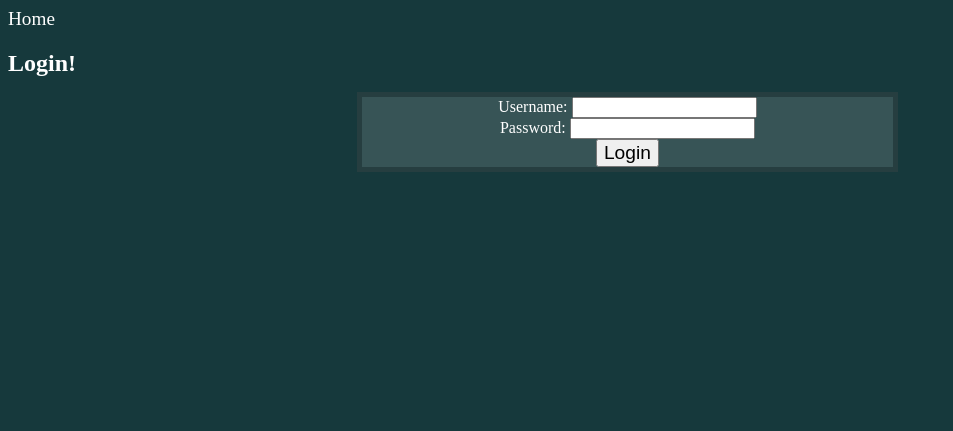
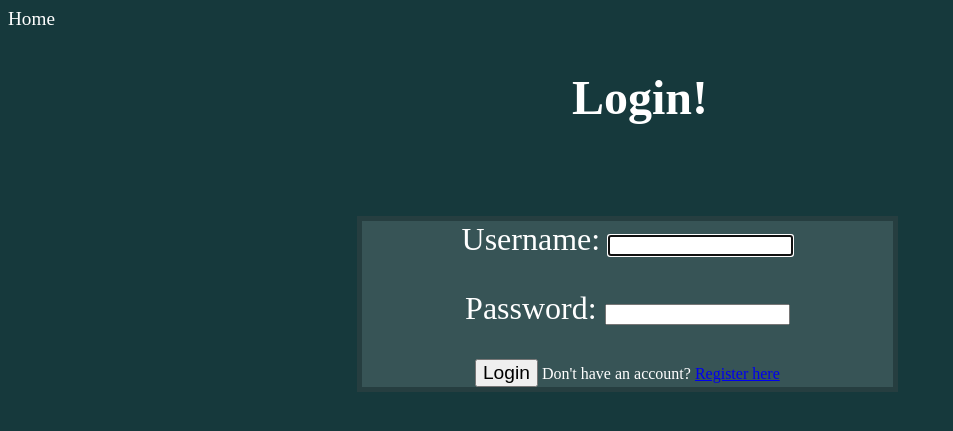
Before and after one commit to TimPasket/ThesisWebsite, a Django app: page /login.html in a window 1280 px wide. Shown: the top 431 px of the page, without its empty margins (0-953 px from the left). Run offline with Django 4.2, Linux system fonts and the light colour scheme.

Commit message:
Working Login, Logout functionality

```diff
--- a/thesisDjango/static/CSS/styles.css
+++ b/thesisDjango/static/CSS/styles.css
@@ -63,7 +63,8 @@ body {
 .line {
   margin-top: 5rem;
 }
-.regTitle {
+.regTitle,
+.logTitle {
   display: block;
   position: relative;
   text-align: center;
@@ -90,7 +91,8 @@ body {
   padding: 0;
   margin: 0;
 }
-.regForm li {
+.regForm p,
+.logForm p {
   margin: 2rem;
   font-size: 2rem;
 }
--- a/thesisDjango/users/forms.py
+++ b/thesisDjango/users/forms.py
@@ -7,7 +7,3 @@ class newUserForm(UserCreationForm):
   class Meta:
     model = User
     fields = ['username' , 'email', 'password1', 'password2']
-class loginForm(UserCreationForm):
-  class Meta:
-    model = User
-    fields = ['username', 'password']
--- a/thesisDjango/users/templates/users/index.html
+++ b/thesisDjango/users/templates/users/index.html
@@ -17,6 +17,10 @@
           <li><a href="login.html">Login</a></li>
           <li><a href="register.html">Register</a></li>
         </ul>
+        <div class="login">
+          Logged in as {{request.user}}
+          <span><a href="login.html">Logout</a></span>
+        </div>
       </div>
     </nav>
     <div class="titleImage">
--- a/thesisDjango/users/templates/users/login.html
+++ b/thesisDjango/users/templates/users/login.html
@@ -12,20 +12,18 @@
 <body>
   <a class="homeBtn" href="../index.html">Home</a>
   <div class="login">
-    <h2>Login!</h2>
+    <h2 class="logTitle">Login!</h2>
     <form class="logForm" method="POST" action="">
-      {% csrf_token %}
-      <ul>
-        <li>
-          <label for="loginUsername">Username: </label>
-          <input class="loginUsername" type="text" />
-        </li>
-        <li>
-          <label for="loginPassword">Password: </label>
-          <input class="loginPassword" type="text" />
-        </li>
-        <input class="submit" type="submit" name="Login" value="Login" />
-      </ul>
+      {% csrf_token %} {{form.as_p}}
+      <input class="submit" type="submit" name="Login" value="Login" />
+
+      {% for message in messages %}
+      <p>{{message}}</p>
+      {% endfor %}
+
+      <span>
+        Don't have an account? <a href="../register.html">Register here</a>
+      </span>
     </form>
   </div>
 </body>
--- a/thesisDjango/users/templates/users/register.html
+++ b/thesisDjango/users/templates/users/register.html
@@ -14,8 +14,12 @@
       <h2 class="regTitle">Register Here!</h2>
     </div>
     <form class="regForm" method="POST" action="">
-      {% csrf_token %} {{form.as_ul}}
+      {% csrf_token %} {{form.as_p}}
       <input class="submit" type="submit" name="Register User" />
+      {{form.errors}}
+      <span>
+        Already have an account? <a href="../login.html">Login Here</a>
+      </span>
     </form>
   </body>
 </html>
--- a/thesisDjango/users/urls.py
+++ b/thesisDjango/users/urls.py
@@ -2,8 +2,9 @@ from django.urls import path
 from .import views
 
 urlpatterns = [
-    path('index.html', views.homePage, name="Home"),
+    path('index.html', views.homePage, name="home"),
     path('glossary.html', views.glossaryPage, name="Glossary"),
-    path('register.html', views.registerPage),
-    path('login.html', views.loginPage, name='loginPage')
+    path('register.html', views.registerPage, name='register'),
+    path('login.html', views.loginPage, name='login'),
+    path('/logout', views.logoutUser, name='logout')
 ]
--- a/thesisDjango/users/views.py
+++ b/thesisDjango/users/views.py
@@ -1,12 +1,13 @@
 from django.shortcuts import render, redirect
 from django.http import HttpResponse
 from django.forms import inlineformset_factory
-from django.contrib.auth.forms import UserCreationForm
+from django.contrib.auth.forms import UserCreationForm, AuthenticationForm
 from django.contrib.auth import authenticate, login, logout
+from django.contrib import messages
 
 # Create your views here.
 from .models import *
-from .forms import newUserForm, loginForm
+from .forms import newUserForm
 
 def homePage (request):
   return render(request, 'users/index.html')
@@ -21,20 +22,31 @@ def registerPage(request):
     form = newUserForm(request.POST)
     if form.is_valid():
       form.save()
-      return redirect('loginPage')
+      user = form.cleaned_data.get('username')
+      messages.success(request, 'Account registered for ' + user)
+      return redirect('login')
 
   context = {'form':form}
   return render(request, 'users/register.html', context)
 
 def loginPage(request):
+  form = AuthenticationForm(request.POST)
+  context = {'form':form}
+
   if request.method == "POST":
-    username = request.POST.get('loginUsername')
-    password = request.POST.get('loginPassword')
+    username = request.POST.get('username')
+    password = request.POST.get('password')
     user = authenticate(request, username=username , password=password)
 
     if user is not None:
       login(request, user)
-      return redirect('Home')
+      return redirect('home')
+    else:
+      messages.info(request, 'Username OR Password is incorrect')
+      return render(request, 'users/login.html', context)
 
-  context = {}
   return render(request, 'users/login.html', context)
+
+def logoutUser(request):
+  logout(request)
+  return redirect('login')
```
Also changed, not shown: thesisDjango/db.sqlite3.
